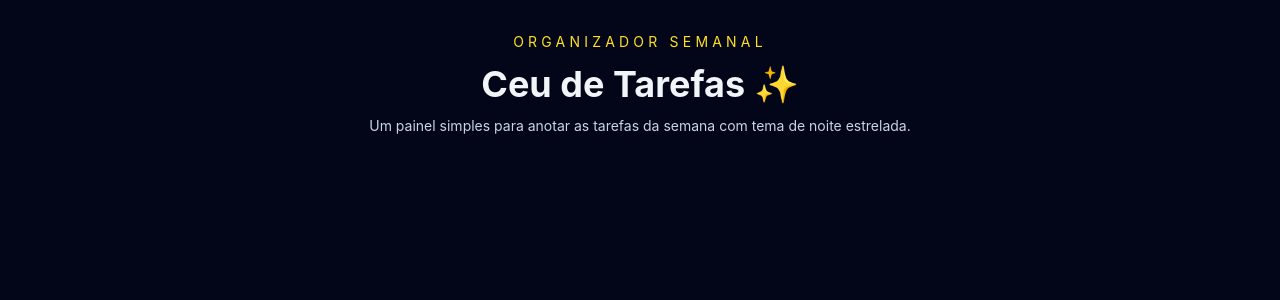
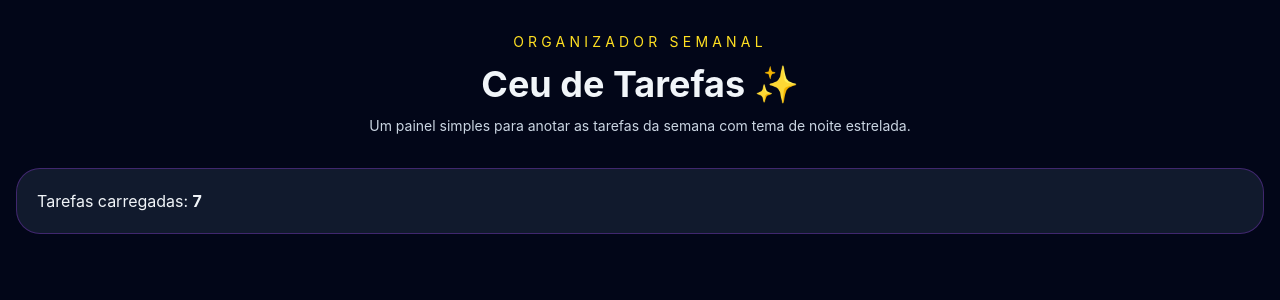
Before and after one commit to barbaraleao-28/Projeto-React-Tarefas, a React (Vite) app: page / in a window 1280 px wide. Shown: the top 300 px of the page. Built offline with nearby package versions, Linux system fonts and the light colour scheme.

Commit message:
adicionado estado das tarefas no app

```diff
--- a/src/App.jsx
+++ b/src/App.jsx
@@ -1,9 +1,18 @@
+import { useState } from 'react'
 import Header from './components/Header'
+import tarefasIniciais from './data/tasks.json'
 
 function App() {
+  const [listaTarefas, setListaTarefas] = useState(tarefasIniciais)
+
   return (
     <div className="min-h-screen bg-slate-950">
       <Header />
+      <main className="mx-auto max-w-7xl px-4 py-8">
+        <div className="rounded-3xl border border-purple-500/30 bg-slate-800/60 p-5 text-slate-100 backdrop-blur">
+          Tarefas carregadas: <strong>{listaTarefas.length}</strong>
+        </div>
+      </main>
     </div>
   )
 }
```
